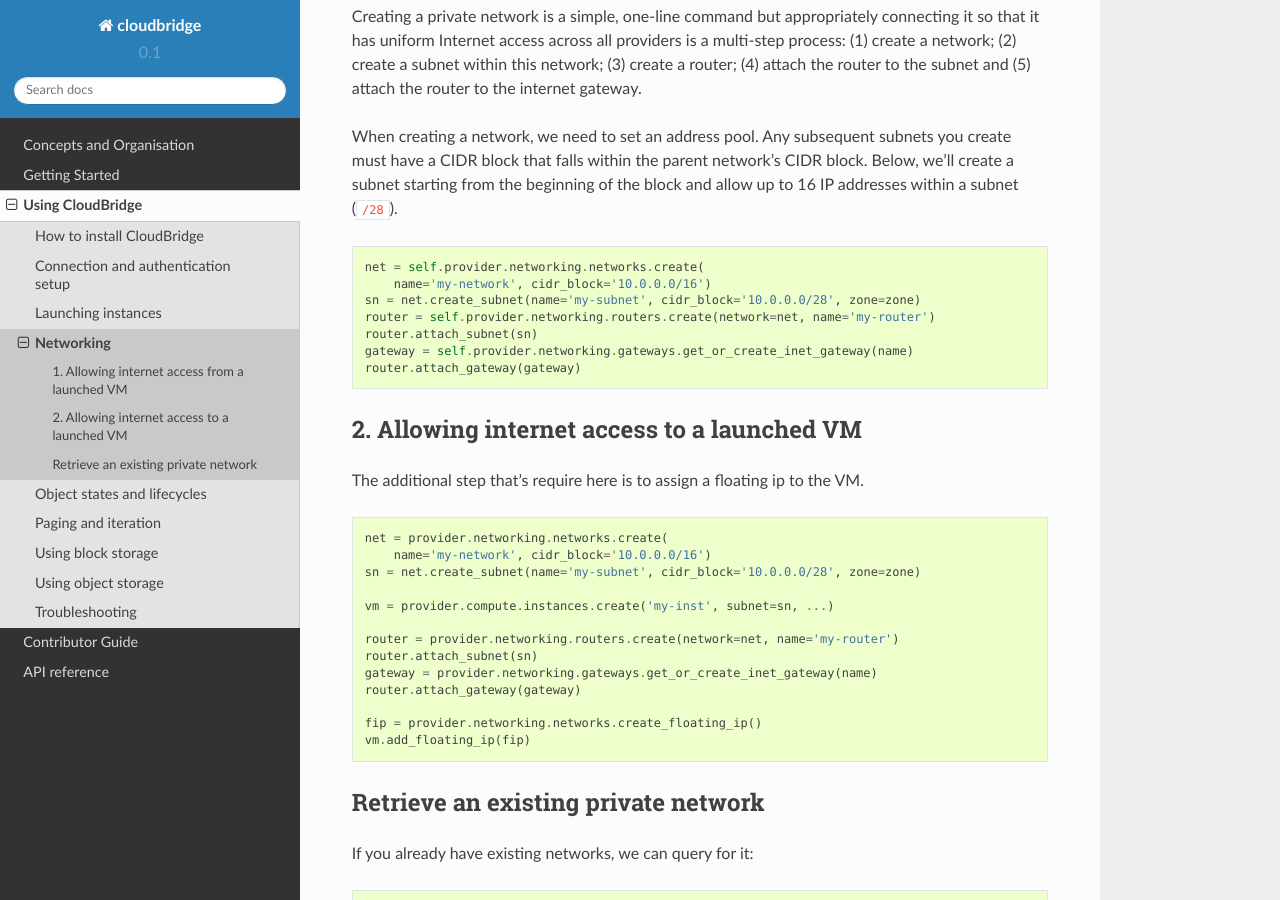
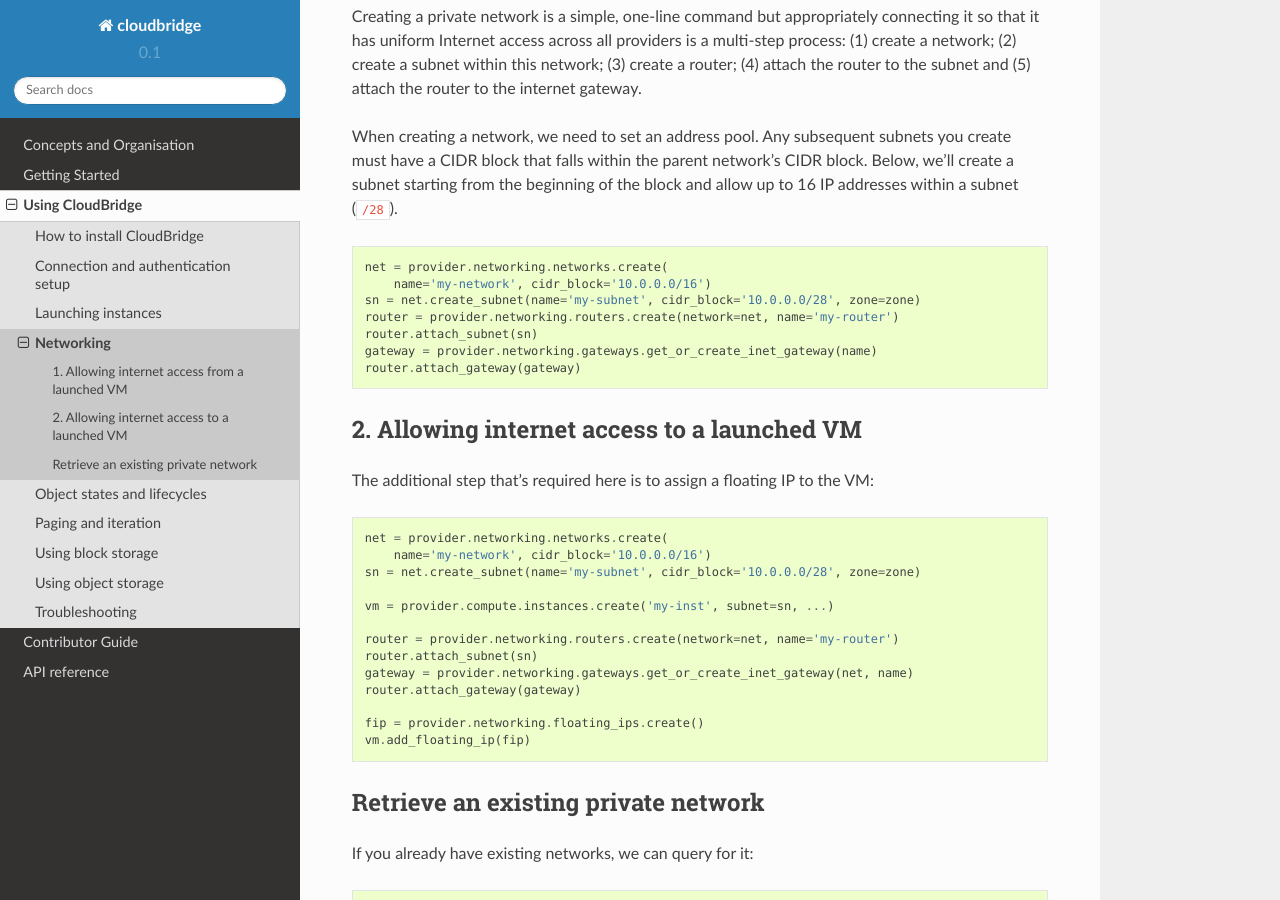
Before and after one commit to CloudVE/cloudbridge, a Sphinx documentation site: the page built from docs/topics/networking.rst, in a window 1280 px wide and 900 px high, scrolled down 1208 px. Built offline with Sphinx 7.4.7 and the Read the Docs theme 2.0.0, drawn with Linux system fonts in a browser that asks for light colours.

Commit message:
Update networking docs

```diff
--- a/docs/topics/networking.rst
+++ b/docs/topics/networking.rst
@@ -71,18 +71,18 @@ of the block and allow up to 16 IP addresses within a subnet (``/28``).
 
 .. code-block:: python
 
-    net = self.provider.networking.networks.create(
+    net = provider.networking.networks.create(
         name='my-network', cidr_block='10.0.0.0/16')
     sn = net.create_subnet(name='my-subnet', cidr_block='10.0.0.0/28', zone=zone)
-    router = self.provider.networking.routers.create(network=net, name='my-router')
+    router = provider.networking.routers.create(network=net, name='my-router')
     router.attach_subnet(sn)
-    gateway = self.provider.networking.gateways.get_or_create_inet_gateway(name)
+    gateway = provider.networking.gateways.get_or_create_inet_gateway(name)
     router.attach_gateway(gateway)
 
 
 2. Allowing internet access to a launched VM
-----------------------------------------------
-The additional step that's require here is to assign a floating ip to the VM.
+--------------------------------------------
+The additional step that's required here is to assign a floating IP to the VM:
 
 .. code-block:: python
 
@@ -94,10 +94,10 @@ The additional step that's require here is to assign a floating ip to the VM.
 
     router = provider.networking.routers.create(network=net, name='my-router')
     router.attach_subnet(sn)
-    gateway = provider.networking.gateways.get_or_create_inet_gateway(name)
+    gateway = provider.networking.gateways.get_or_create_inet_gateway(net, name)
     router.attach_gateway(gateway)
 
-    fip = provider.networking.networks.create_floating_ip()
+    fip = provider.networking.floating_ips.create()
     vm.add_floating_ip(fip)
 
 
```
Also changed, not shown: 1 other file.
